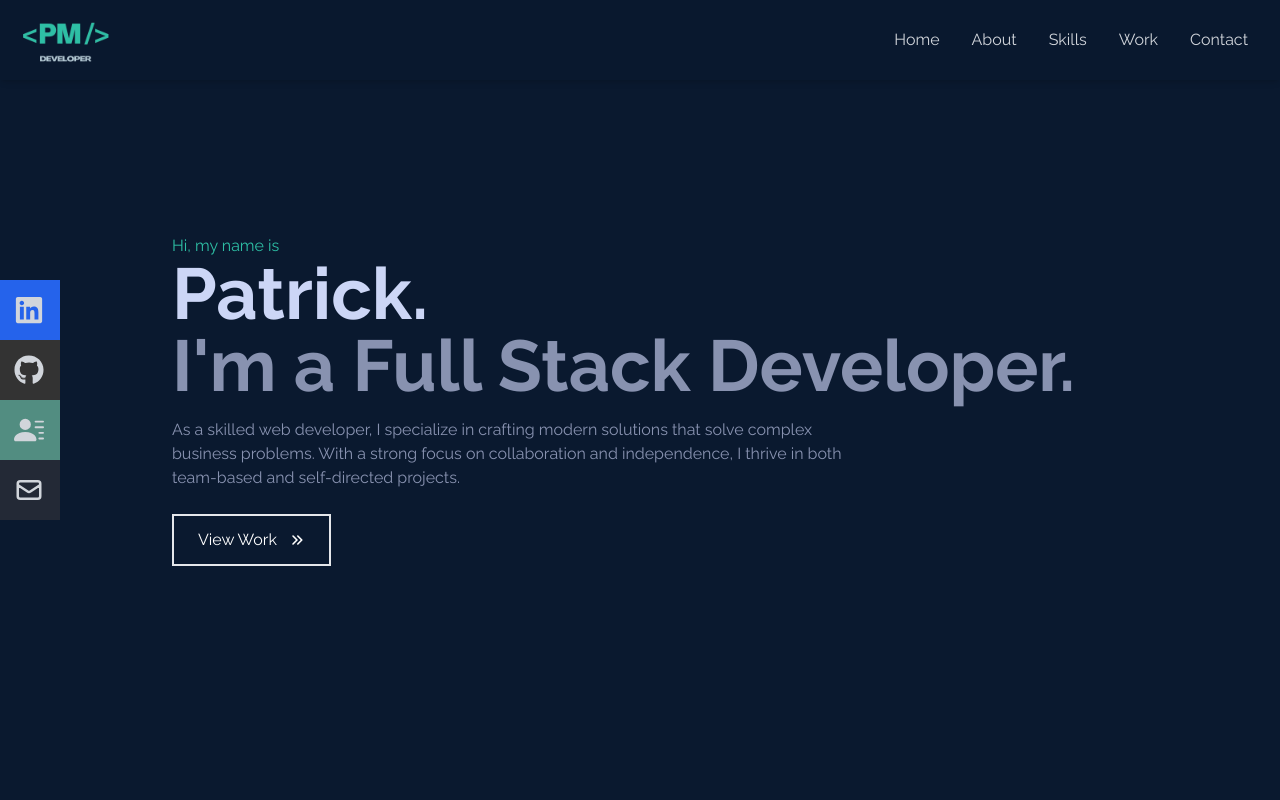
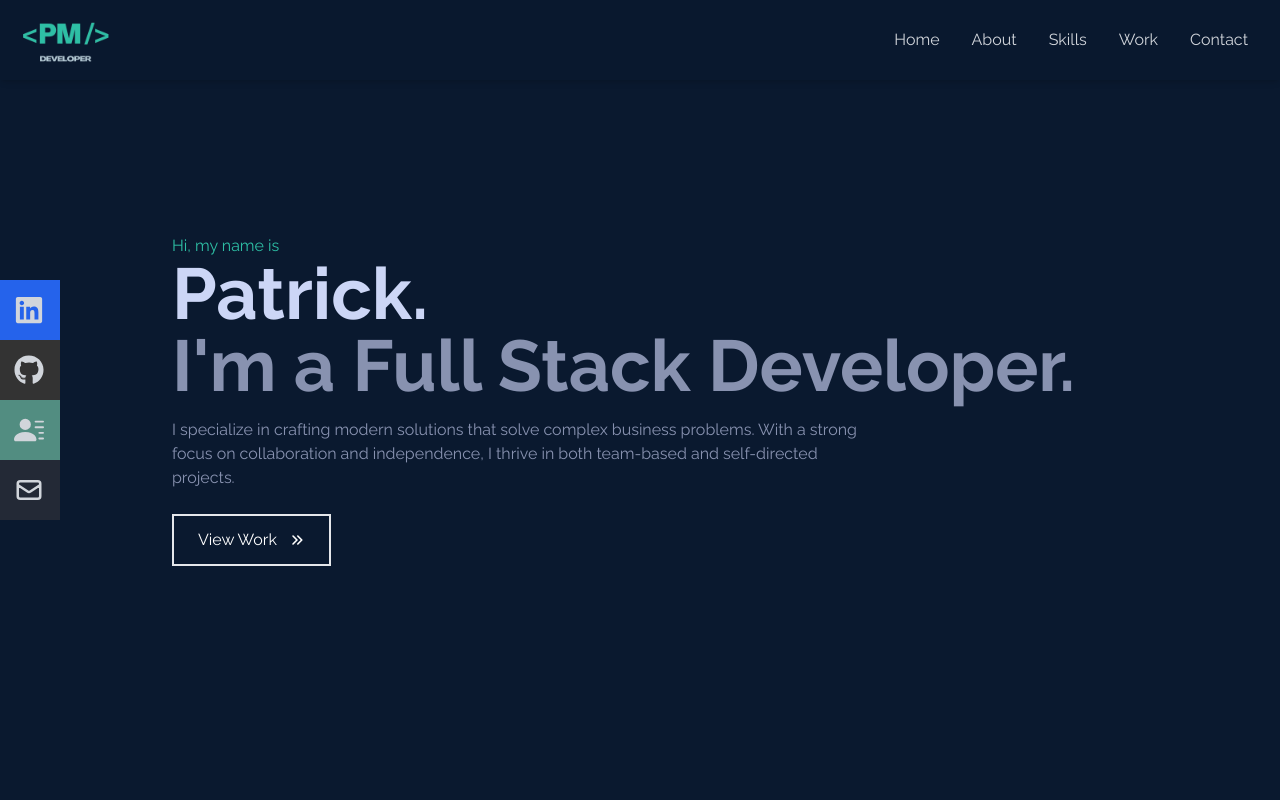
Before and after one commit to psmacabulos/my-portfolio, a React (Vite) app: page / in a window 1280 px wide. Shown: the top 800 px of the page. Built offline with nearby package versions, Linux system fonts and the light colour scheme.

Commit message:
Changed Hero description

```diff
--- a/src/components/Home.jsx
+++ b/src/components/Home.jsx
@@ -14,9 +14,9 @@
           I&apos;m a Full Stack Developer.
         </h2>
         <p className='py-4 max-w-[700px] text-[#8892b0]'>
-          As a skilled web developer, I specialize in crafting modern solutions that solve complex
-          business problems. With a strong focus on collaboration and independence, I thrive in both
-          team-based and self-directed projects.
+          I specialize in crafting modern solutions that solve complex business problems. With a
+          strong focus on collaboration and independence, I thrive in both team-based and
+          self-directed projects.
         </p>
         <div className='mt-2'>
           <button className='group text-white border-2 px-6 py-3 flex items-center hover:bg-[#2ebfa5] hover:border-[#2ebfa5] duration-700'>
```
